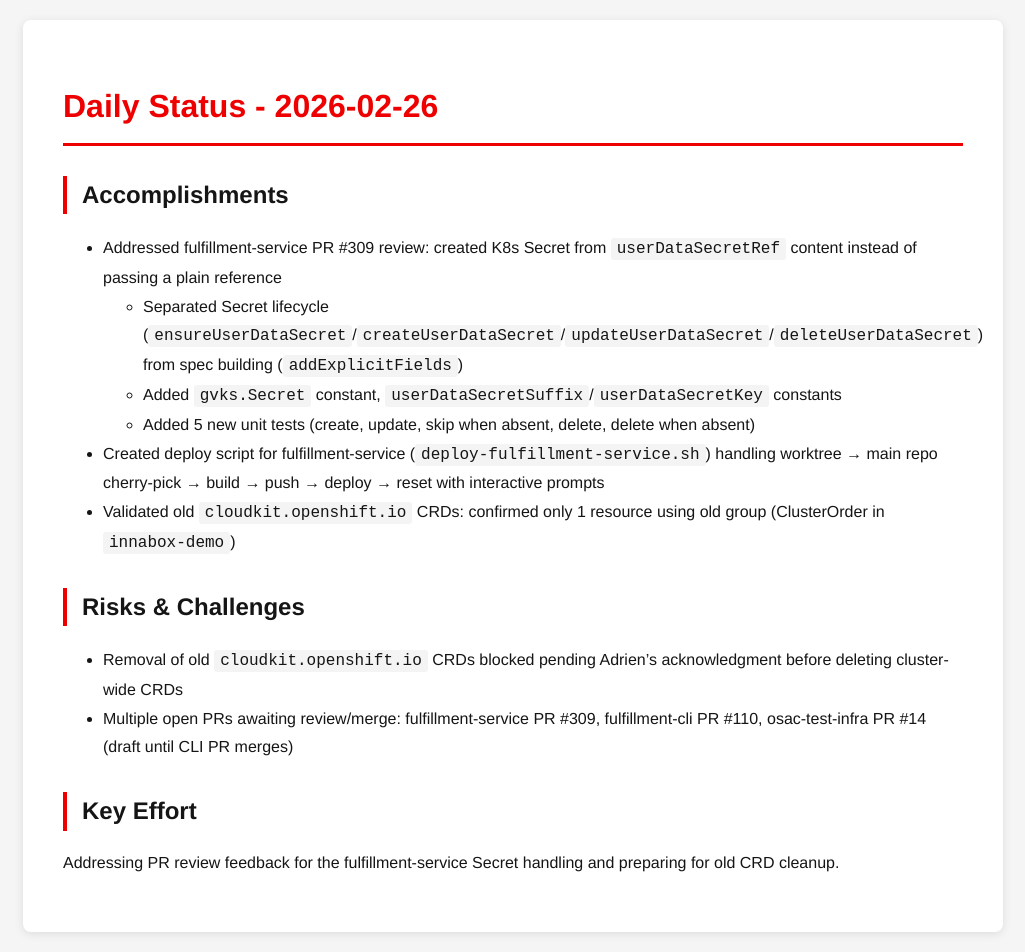
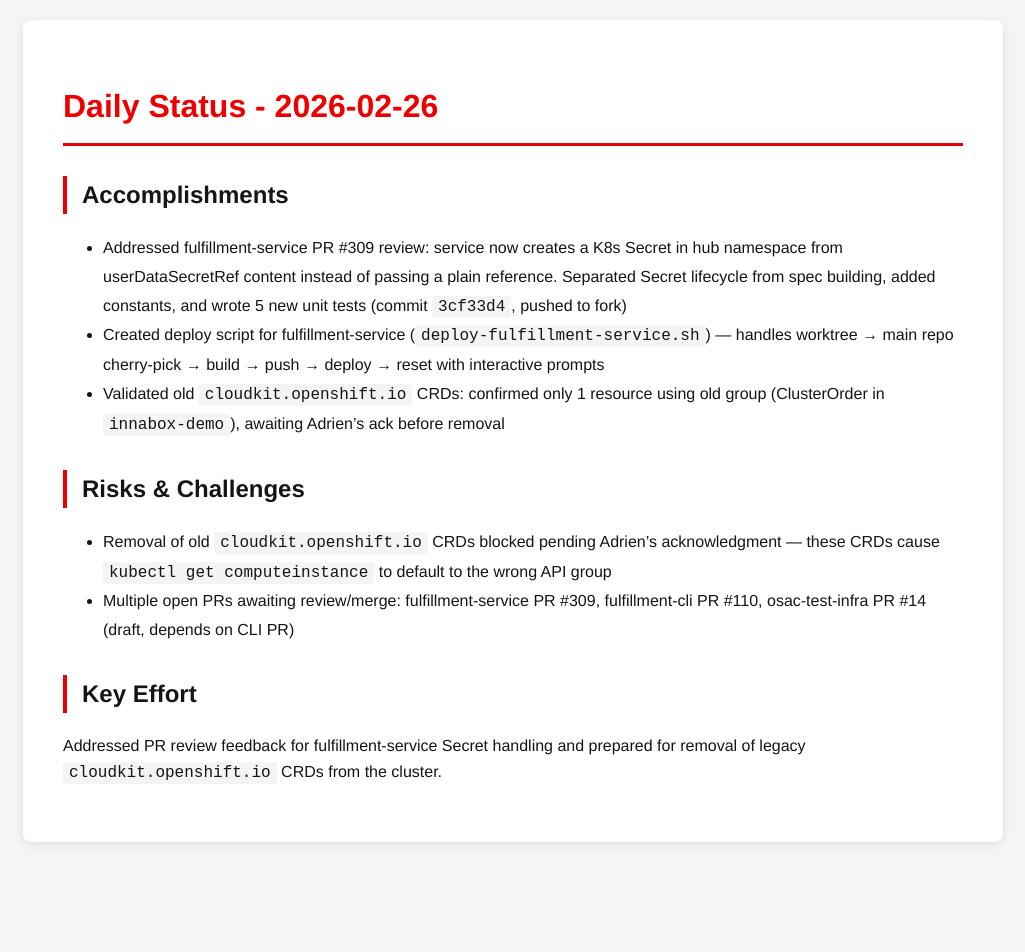
Before and after one commit to tzvatot/daily-status, a Jekyll site: the page built from 2026-02-26.md, in a window 1280 px wide. Shown: the whole page, without its empty margins (127-1152 px from the left). Built offline with Jekyll 4.4.1, drawn with Linux system fonts in a browser that asks for light colours; after the commit the page ends 900 px from its top, so only the background shows below that.

Commit message:
Daily status update - 2026-02-26

```diff
--- a/2026-02-26.md
+++ b/2026-02-26.md
@@ -8,18 +8,15 @@ date: 2026-02-26
 
 ## Accomplishments
 
-- Addressed fulfillment-service PR #309 review: created K8s Secret from `userDataSecretRef` content instead of passing a plain reference
-  - Separated Secret lifecycle (`ensureUserDataSecret`/`createUserDataSecret`/`updateUserDataSecret`/`deleteUserDataSecret`) from spec building (`addExplicitFields`)
-  - Added `gvks.Secret` constant, `userDataSecretSuffix`/`userDataSecretKey` constants
-  - Added 5 new unit tests (create, update, skip when absent, delete, delete when absent)
-- Created deploy script for fulfillment-service (`deploy-fulfillment-service.sh`) handling worktree → main repo cherry-pick → build → push → deploy → reset with interactive prompts
-- Validated old `cloudkit.openshift.io` CRDs: confirmed only 1 resource using old group (ClusterOrder in `innabox-demo`)
+- Addressed fulfillment-service PR #309 review: service now creates a K8s Secret in hub namespace from userDataSecretRef content instead of passing a plain reference. Separated Secret lifecycle from spec building, added constants, and wrote 5 new unit tests (commit `3cf33d4`, pushed to fork)
+- Created deploy script for fulfillment-service (`deploy-fulfillment-service.sh`) — handles worktree → main repo cherry-pick → build → push → deploy → reset with interactive prompts
+- Validated old `cloudkit.openshift.io` CRDs: confirmed only 1 resource using old group (ClusterOrder in `innabox-demo`), awaiting Adrien's ack before removal
 
 ## Risks & Challenges
 
-- Removal of old `cloudkit.openshift.io` CRDs blocked pending Adrien's acknowledgment before deleting cluster-wide CRDs
-- Multiple open PRs awaiting review/merge: fulfillment-service PR #309, fulfillment-cli PR #110, osac-test-infra PR #14 (draft until CLI PR merges)
+- Removal of old `cloudkit.openshift.io` CRDs blocked pending Adrien's acknowledgment — these CRDs cause `kubectl get computeinstance` to default to the wrong API group
+- Multiple open PRs awaiting review/merge: fulfillment-service PR #309, fulfillment-cli PR #110, osac-test-infra PR #14 (draft, depends on CLI PR)
 
 ## Key Effort
 
-Addressing PR review feedback for the fulfillment-service Secret handling and preparing for old CRD cleanup.
+Addressed PR review feedback for fulfillment-service Secret handling and prepared for removal of legacy `cloudkit.openshift.io` CRDs from the cluster.
```
